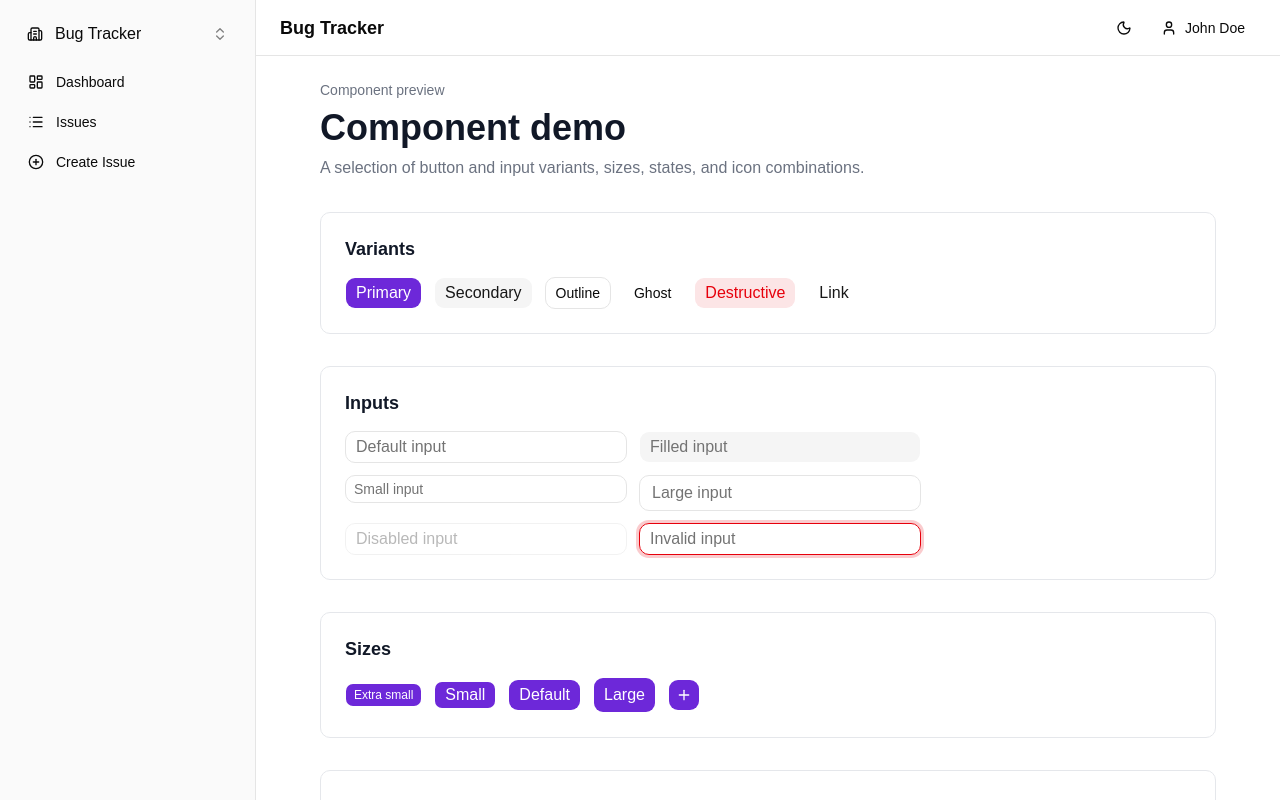
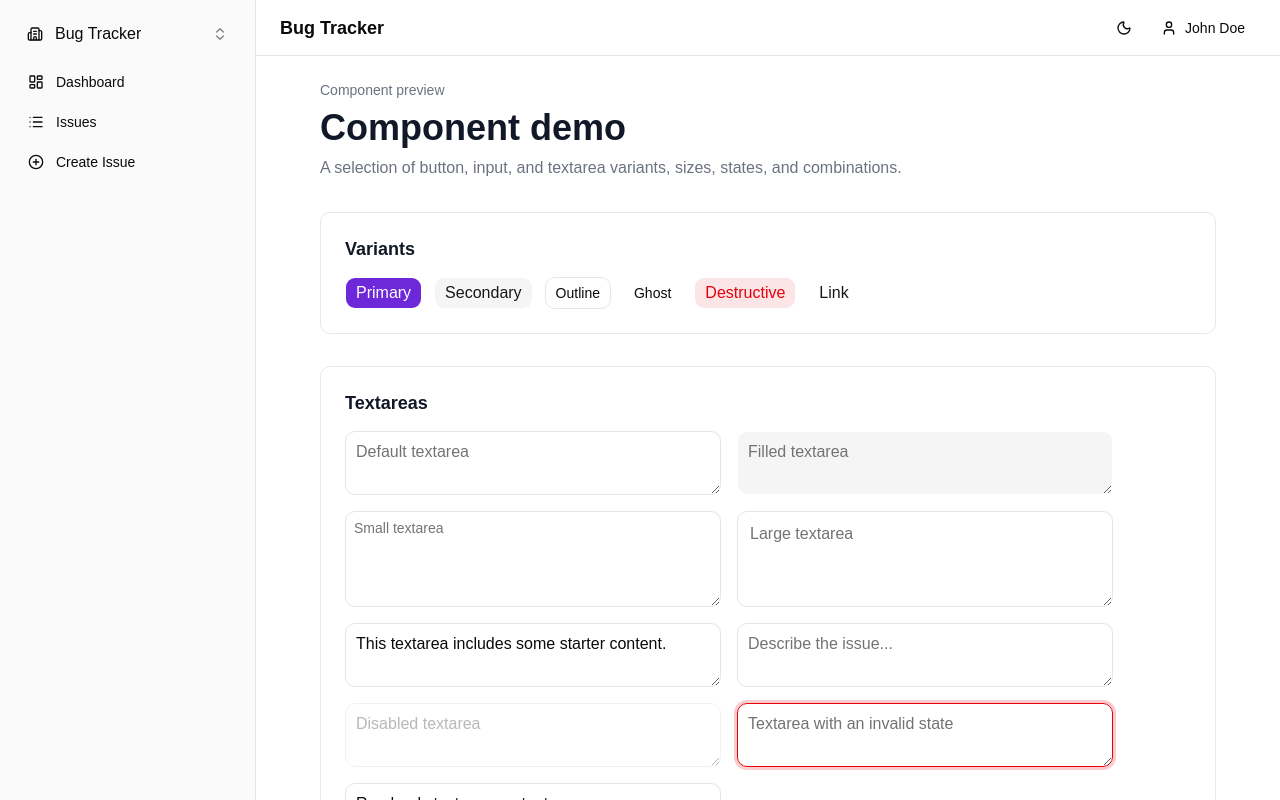
Before and after one commit to Laksh540/bug-tracker, a React (Vite) app: page /demo in a window 1280 px wide. Built offline with nearby package versions, Linux system fonts and the light colour scheme.

Commit message:
Text area component

```diff
--- /dev/null
+++ b/src/components/ui/textarea.tsx
@@ -0,0 +1,45 @@
+import * as React from "react"
+import { cva, type VariantProps } from "class-variance-authority"
+
+import { cn } from "@/lib/utils"
+
+const textareaVariants = cva(
+  "flex field-sizing-content w-full min-w-0 resize-y rounded-lg border bg-clip-padding text-button text-foreground outline-none transition-all placeholder:text-muted-foreground focus-visible:border-ring focus-visible:ring-3 focus-visible:ring-ring/50 disabled:pointer-events-none disabled:cursor-not-allowed disabled:opacity-50 aria-invalid:border-destructive aria-invalid:ring-3 aria-invalid:ring-destructive/20 dark:aria-invalid:border-destructive/50 dark:aria-invalid:ring-destructive/40",
+  {
+    variants: {
+      variant: {
+        default: "border-input bg-transparent dark:bg-input/30",
+        filled: "border-transparent bg-muted focus-visible:bg-background dark:bg-input/50",
+      },
+      size: {
+        default: "min-h-16 px-2.5 py-2",
+        sm: "min-h-14 px-2 py-1.5 text-small",
+        lg: "min-h-24 px-3 py-2.5",
+      },
+    },
+    defaultVariants: {
+      variant: "default",
+      size: "default",
+    },
+  }
+)
+
+const Textarea = React.forwardRef<
+  HTMLTextAreaElement,
+  React.ComponentProps<"textarea"> & VariantProps<typeof textareaVariants>
+>(function Textarea({ className, variant, size, ...props }, ref) {
+  return (
+    <textarea
+      ref={ref}
+      data-slot="textarea"
+      data-variant={variant}
+      data-size={size}
+      className={cn(textareaVariants({ variant, size, className }))}
+      {...props}
+    />
+  )
+})
+
+Textarea.displayName = "Textarea"
+
+export { Textarea, textareaVariants }
--- a/src/pages/DemoPage.tsx
+++ b/src/pages/DemoPage.tsx
@@ -2,6 +2,7 @@ import { ArrowRight, Check, LoaderCircle, Plus } from "lucide-react";
 
 import { Button } from "@/components/ui/button";
 import { Input } from "@/components/ui/input";
+import { Textarea } from "@/components/ui/textarea";
 
 export default function DemoPage() {
   return (
@@ -14,7 +15,7 @@ export default function DemoPage() {
           Component demo
         </h1>
         <p className="text-body text-app-text-secondary">
-          A selection of button and input variants, sizes, states, and icon combinations.
+          A selection of button, input, and textarea variants, sizes, states, and combinations.
         </p>
       </header>
 
@@ -29,6 +30,36 @@ export default function DemoPage() {
           <Button variant="ghost">Ghost</Button>
           <Button variant="destructive">Destructive</Button>
           <Button variant="link">Link</Button>
+        </div>
+      </section>
+
+      <section className="flex flex-col gap-4 rounded-lg border border-app-border-secondary bg-app-surface p-6">
+        <h2 className="text-card-title font-semibold text-app-text-primary">
+          Textareas
+        </h2>
+        <div className="grid max-w-3xl gap-4 sm:grid-cols-2">
+          <Textarea placeholder="Default textarea" />
+          <Textarea variant="filled" placeholder="Filled textarea" />
+          <Textarea size="sm" placeholder="Small textarea" />
+          <Textarea size="lg" placeholder="Large textarea" />
+          <Textarea
+            defaultValue="This textarea includes some starter content."
+            rows={4}
+          />
+          <Textarea
+            placeholder="Describe the issue..."
+            aria-label="Issue description"
+            maxLength={240}
+          />
+          <Textarea disabled placeholder="Disabled textarea" />
+          <Textarea
+            aria-invalid="true"
+            placeholder="Textarea with an invalid state"
+          />
+          <Textarea
+            readOnly
+            defaultValue="Read-only textarea content"
+          />
         </div>
       </section>
 
```
